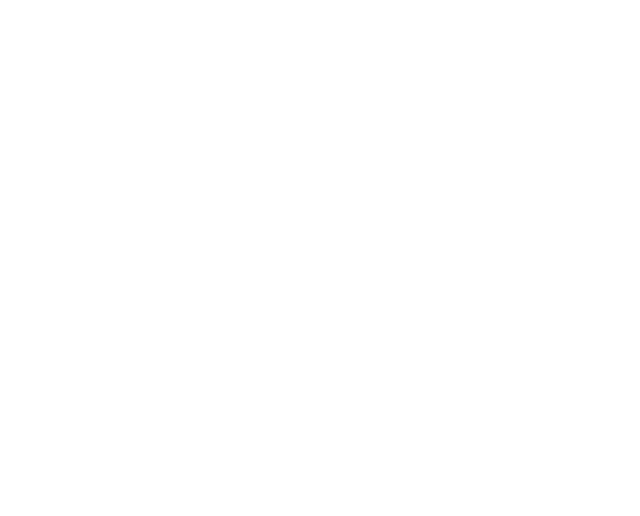
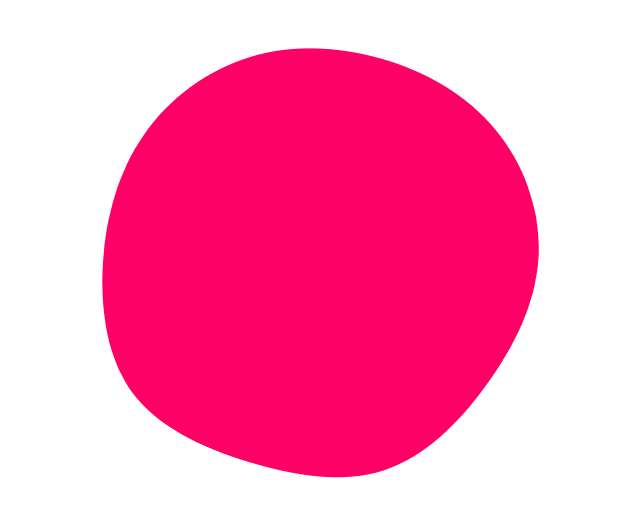
Before and after one commit to aem-YuukiTakahashi/nuxt-three-test, a Nuxt app: page /demo/blob in a window 1280 px wide. Before the commit this address had no page. Shown: the top 516 px of the page, without its empty margins (327-967 px from the left). Built offline with nearby package versions, Linux system fonts and the light colour scheme.

Commit message:
svgアニメーション

```diff
--- /dev/null
+++ b/pages/demo/blob.vue
@@ -0,0 +1,33 @@
+<template lang="pug">
+div
+  .blob
+    img(src='/blob.svg')
+</template>
+
+<style scoped>
+.blob {
+  width: calc(100% - 20px);
+  max-width: 500px;
+  margin: 0 auto;
+  animation:30s linear infinite rotation1;
+}
+
+@keyframes rotation1{
+  0%{ transform:rotate(0);}
+  100%{ transform:rotate(360deg); }
+}
+</style>
+
+<script>
+export default {
+  data() {
+    return {
+    }
+  },
+  computed: {},
+  mounted() {
+  },
+  methods: {
+  }
+}
+</script>
```
Also changed, not shown: static/blob.svg (added).
